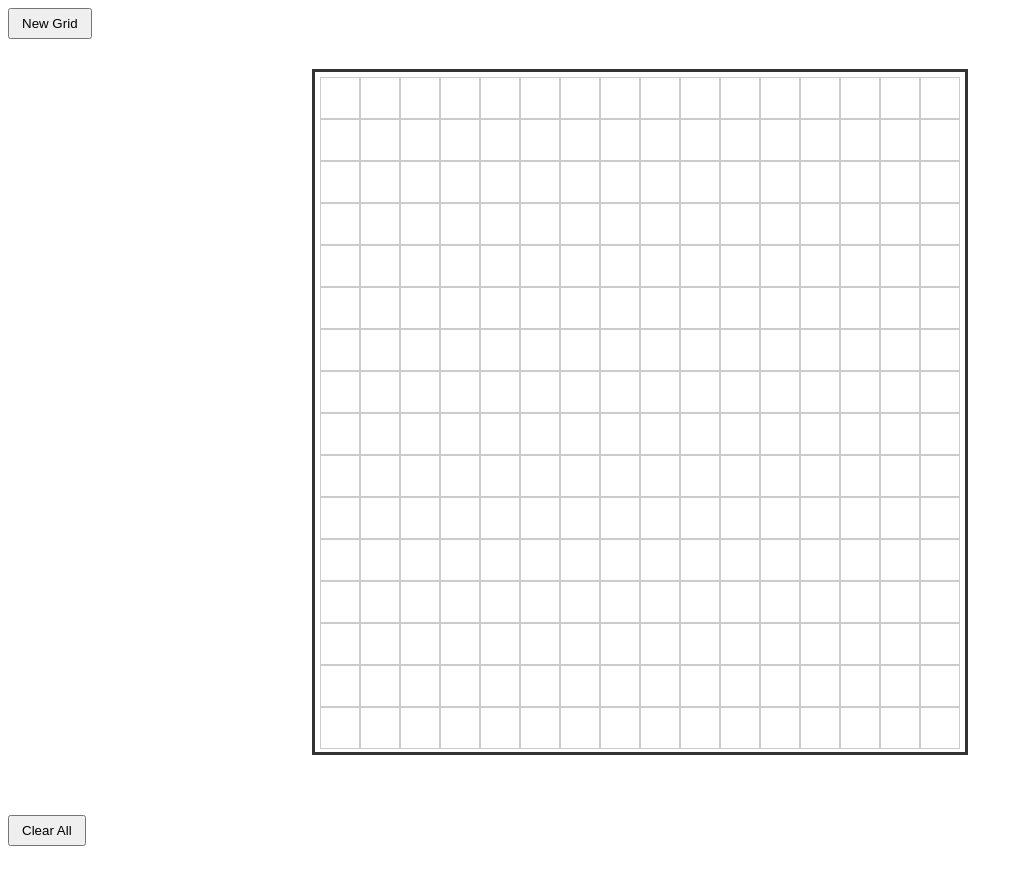
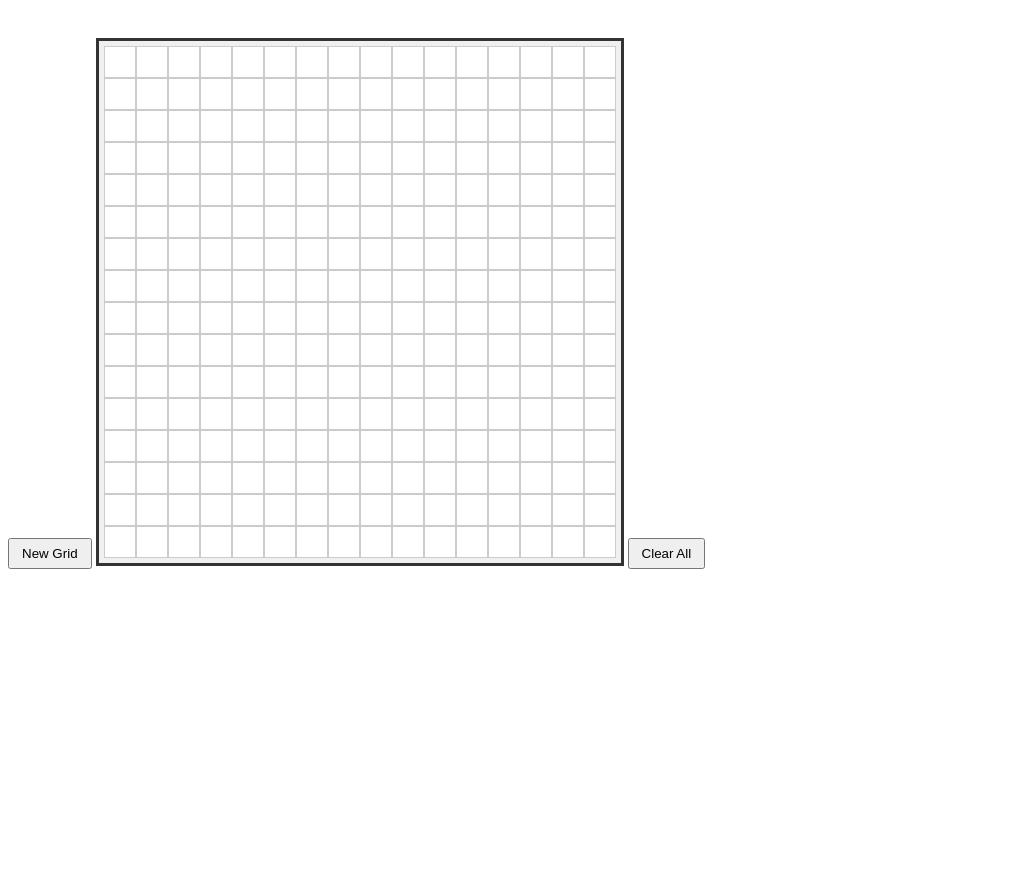
Before and after one commit to michaeltina/etch-a-sketch, a plain HTML site: page index.html in a window 1280 px wide. Shown: the whole page, without its empty margins (0-1023 px from the left). After the commit the page ends 800 px from the top, so only its background shows below. Drawn offline with Linux system fonts and the light colour scheme.

Commit message:
Fix the 'Make Grid functionality'

```diff
--- a/script.js
+++ b/script.js
@@ -15,12 +15,6 @@ container.append(row)
 
 const squares = document.querySelectorAll('.square');
 
-squares.forEach(square => {
-    square.addEventListener('mouseover', () => {
-        square.style.backgroundColor = 'lightgreen';
-    })
-})
-
 const btn = document.createElement('button');
 
 btn.classList.add('button');
@@ -29,12 +23,6 @@ btn.style.padding = '6px 12px'
 btn.style.margin = '30px 0'
 
 document.body.append(btn);
-
-btn.addEventListener('click', () => {
-    squares.forEach( square => {
-        square.style.backgroundColor = 'white';
-    })
-})
 
 
 const newGrid = document.createElement('button');
@@ -54,6 +42,10 @@ function createGrid(size) {
         square.classList.add("square");
 
         row.append(square);
+
+        square.addEventListener('mouseover', () => {
+        square.style.backgroundColor = 'lightgreen';
+        })
     }
 container.append(row)
 }
@@ -66,3 +58,15 @@ newGrid.addEventListener('click', () => {
 
     createGrid(size);
 })
+
+squares.forEach(square => {
+    square.addEventListener('mouseover', () => {
+        square.style.backgroundColor = 'lightgreen';
+    })
+})
+
+btn.addEventListener('click', () => {
+    squares.forEach( square => {
+        square.style.backgroundColor = 'white';
+    })
+})
--- a/style.css
+++ b/style.css
@@ -1,14 +1,14 @@
 #container {
-    width: 640px;
-    height: 670px;
+    display: inline-block;
+    background-color: #f0f0f0;
     margin: 30px auto;
     border: 3px solid #333;
     padding: 5px;
 }
 
 .square {
-    width: 40px;
-    height: 40px;
+    width: 30px;
+    height: 30px;
     border: 1px solid #ccc;
     background-color: white;
     transition: background-color 0.1s;
```
